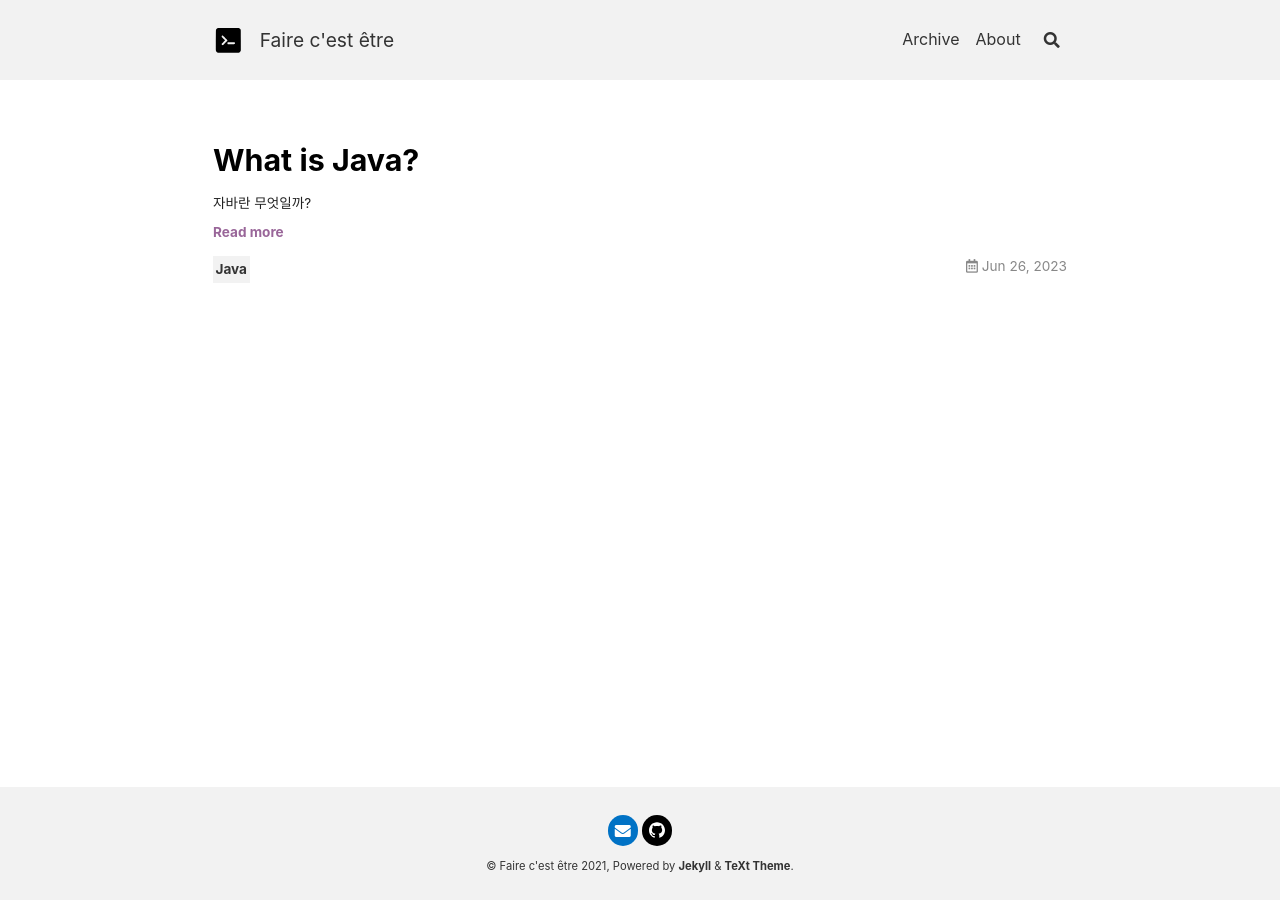
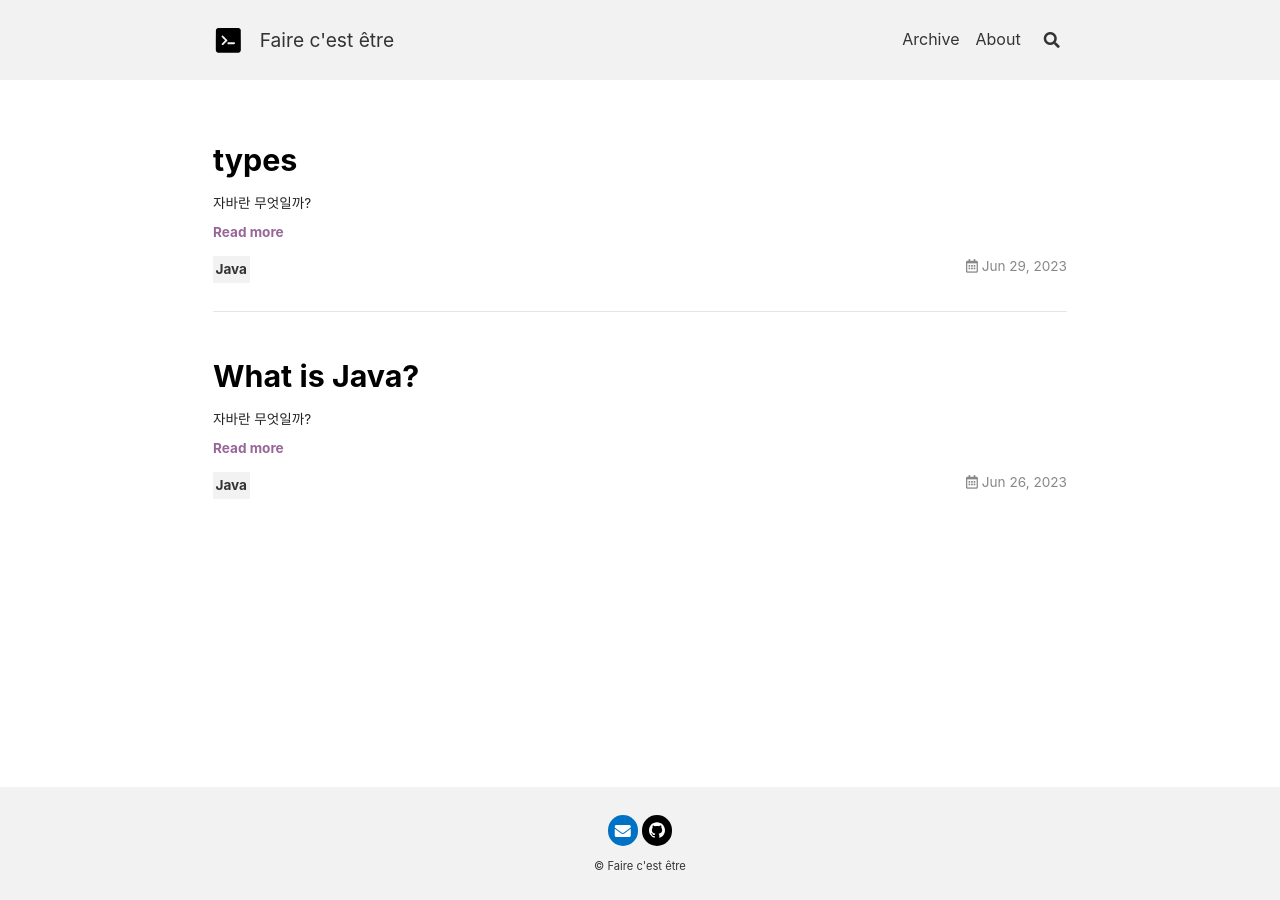
Before and after one commit to csxoa/csxoa.github.io, a Jekyll site: the page built from index.html, in a window 1280 px wide. Built offline with Jekyll 4.4.1, drawn with Linux system fonts in a browser that asks for light colours; nearby versions of some CDN libraries; the list of posts is cut into pages by our own code.

Commit message:
modified favicon & footer

```diff
--- a/_includes/footer.html
+++ b/_includes/footer.html
@@ -28,9 +28,7 @@
       <div>
         {%- include snippets/get-locale-string.html key='COPYRIGHT_DATES' -%}
         {%- assign _locale_copyright_dates = __return -%}
-        © {{ site.title }} {{ _locale_copyright_dates }},
-        Powered by <a title="Jekyll is a simple, blog-aware, static site generator." href="http://jekyllrb.com/">Jekyll</a> & <a
-        title="TeXt is a super customizable Jekyll theme." href="https://github.com/kitian616/jekyll-TeXt-theme">TeXt Theme</a>.
+        © {{ site.title }}
       </div>
     </div>
   </div>
--- /dev/null
+++ b/_posts/2023-06-29-types.md
@@ -0,0 +1,12 @@
+---
+title: types
+tags: Java
+aside:
+  toc: true
+---
+
+자바란 무엇일까?
+
+<!--more-->
+
+---
```
Also changed, not shown: favicon.ico.
